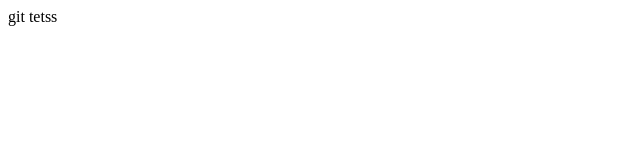
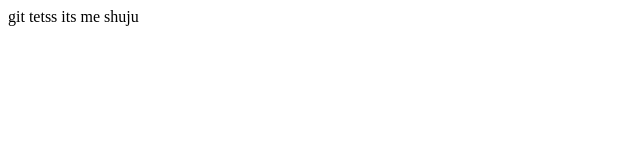
Before and after one commit to Muhammad-Shujaat/test, a plain HTML site: page index.html in a window 1280 px wide. Shown: the whole page, without its empty margins (0-640 px from the left). Drawn offline with Linux system fonts and the light colour scheme.

Commit message:
initial commit

```diff
--- a/index.html
+++ b/index.html
@@ -7,5 +7,6 @@
 </head>
 <body>
     git tetss
+    its me shuju
 </body>
 </html>
```
